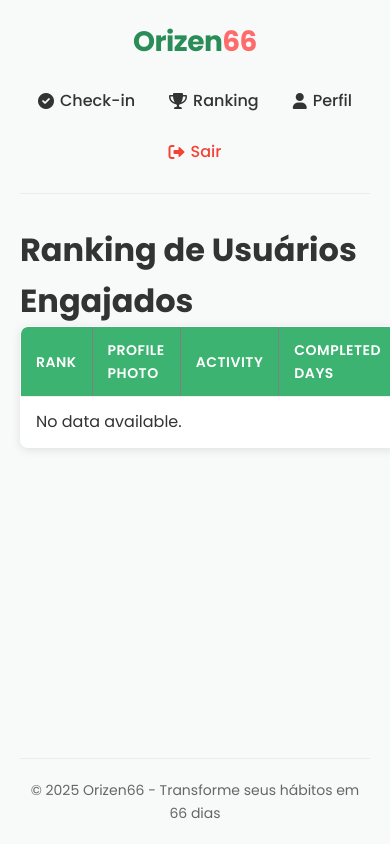
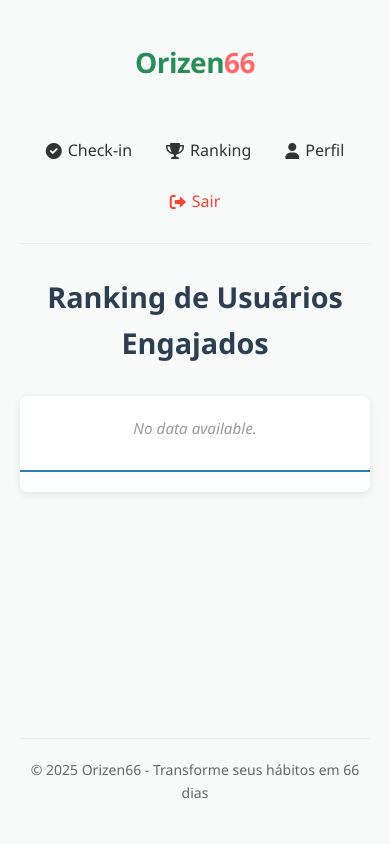
Before and after one commit to renansilva42/orizen66, a Flask app: template templates/ranking.html in a window 390 px wide. Run offline with Flask 3, Linux system fonts and the light colour scheme; the template is opened without the code that fills it, so the values that code supplies are empty.

Commit message:
criado ranking.css

```diff
--- /dev/null
+++ b/static/ranking.css
@@ -0,0 +1,116 @@
+/* Container styling */
+.container {
+  max-width: 960px;
+  margin: 0 auto;
+  padding: 20px;
+  font-family: 'Segoe UI', Tahoma, Geneva, Verdana, sans-serif;
+  color: #333;
+}
+
+/* Heading styling */
+h1 {
+  text-align: center;
+  margin-bottom: 30px;
+  font-size: 2.5rem;
+  color: #2c3e50;
+}
+
+/* Table styling */
+table {
+  width: 100%;
+  border-collapse: collapse;
+  box-shadow: 0 2px 8px rgba(0, 0, 0, 0.1);
+  background-color: #fff;
+  border-radius: 8px;
+  overflow: hidden;
+}
+
+/* Table header */
+thead {
+  background-color: #2980b9;
+  color: #fff;
+}
+
+thead th {
+  padding: 12px 15px;
+  text-align: left;
+  font-weight: 600;
+  font-size: 1rem;
+}
+
+/* Table body rows */
+tbody tr {
+  border-bottom: 1px solid #ddd;
+  transition: background-color 0.3s ease;
+}
+
+tbody tr:hover {
+  background-color: #f1f9ff;
+}
+
+/* Table cells */
+tbody td {
+  padding: 12px 15px;
+  vertical-align: middle;
+  font-size: 0.95rem;
+  color: #555;
+}
+
+/* Profile photo styling */
+tbody td img {
+  width: 50px;
+  height: 50px;
+  object-fit: cover;
+  border-radius: 50%;
+  border: 2px solid #2980b9;
+}
+
+/* No data row */
+tbody tr td[colspan="4"] {
+  text-align: center;
+  font-style: italic;
+  color: #999;
+  padding: 20px;
+}
+
+/* Responsive adjustments */
+@media (max-width: 600px) {
+  h1 {
+    font-size: 1.8rem;
+  }
+
+  table, thead, tbody, th, td, tr {
+    display: block;
+  }
+
+  thead tr {
+    display: none;
+  }
+
+  tbody tr {
+    margin-bottom: 20px;
+    border-bottom: 2px solid #2980b9;
+    padding-bottom: 10px;
+  }
+
+  tbody td {
+    padding-left: 50%;
+    position: relative;
+    text-align: left;
+  }
+
+  tbody td::before {
+    content: attr(data-label);
+    position: absolute;
+    left: 15px;
+    top: 12px;
+    font-weight: 600;
+    color: #2980b9;
+    white-space: nowrap;
+  }
+
+  tbody td img {
+    position: static;
+    margin-bottom: 10px;
+  }
+}
--- a/templates/ranking.html
+++ b/templates/ranking.html
@@ -8,6 +8,7 @@
     <link rel="stylesheet" href="{{ url_for('static', filename='daily.css') }}" />
     <link rel="stylesheet" href="{{ url_for('static', filename='header.css') }}" />
     <link rel="stylesheet" href="{{ url_for('static', filename='footer.css') }}" />
+    <link rel="stylesheet" href="{{ url_for('static', filename='ranking.css') }}" />
     <link rel="stylesheet" href="https://cdnjs.cloudflare.com/ajax/libs/font-awesome/6.0.0/css/all.min.css" />
 </head>
 <body>
@@ -16,13 +17,13 @@
 
         <h1>Ranking de Usuários Engajados</h1>
 
-        <table border="1" cellpadding="5" cellspacing="0">
+        <table>
             <thead>
                 <tr>
-                    <th>Rank</th>
-                    <th>Profile Photo</th>
-                    <th>Activity</th>
-                    <th>Completed Days</th>
+                    <th>Classificação</th>
+                    <th>Foto de perfil</th>
+                    <th>Atividades</th>
+                    <th>Dias Completados</th>
                 </tr>
             </thead>
             <tbody>
```
